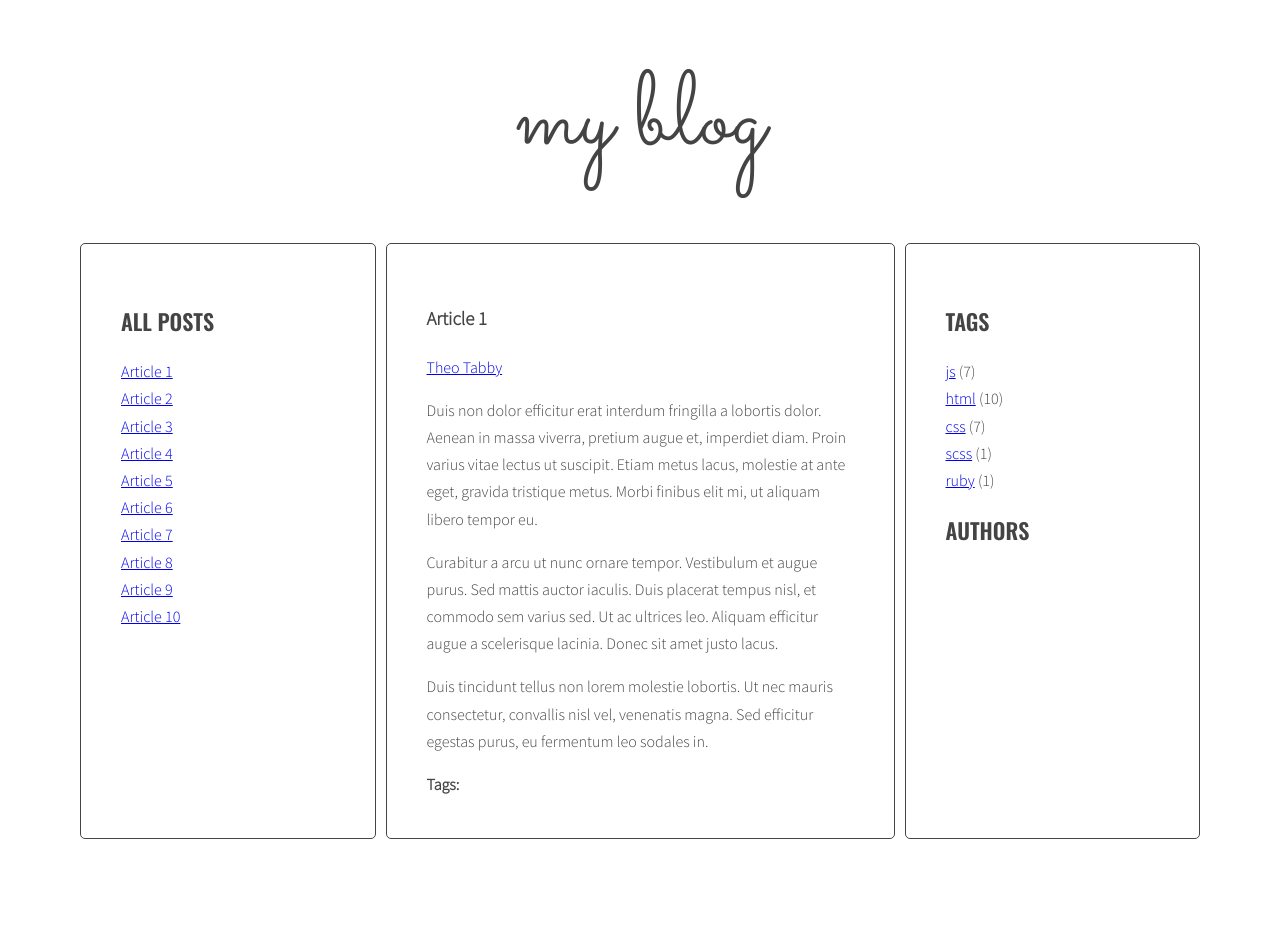
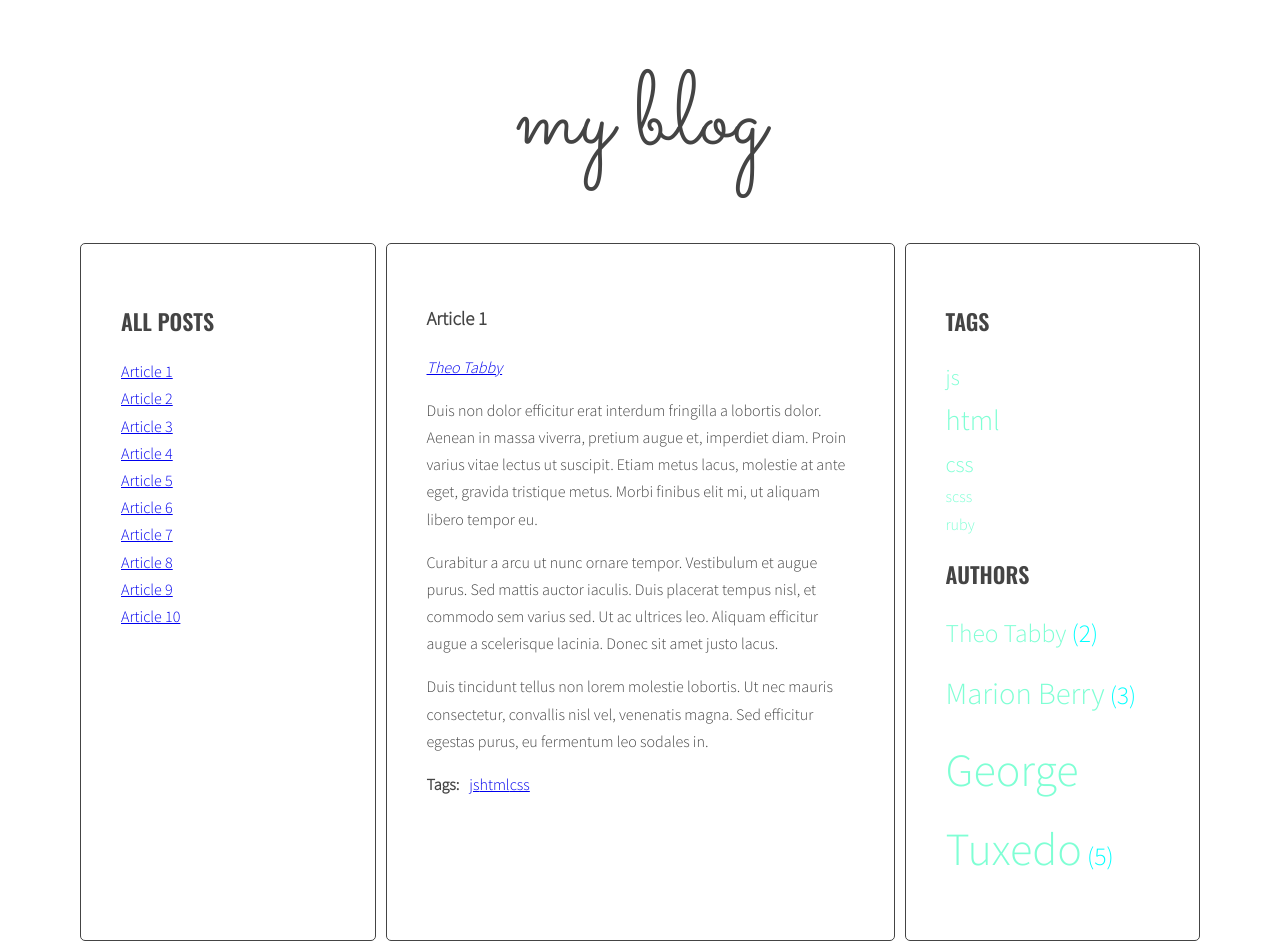
Before and after one commit to NewbieMike/blog, a website: page index.html in a window 1280 px wide. Before the commit the page ends 847 px from the top, so only its background shows below. Drawn offline with nearby package versions, Linux system fonts and the light colour scheme.

Commit message:
author filter script.js

```diff
--- a/js/script.js
+++ b/js/script.js
@@ -48,7 +48,8 @@ const optArticleSelector = '.post',
       optTagsListSelector = '.tags.list',
       optAuthorListSelector = '.authors .list',
       optCloudClassCount = 5,
-      optCloudClassPrefix = 'tag-size-';
+      optCloudClassPrefix = 'tag-size-',
+      optAuthorCloudClassPrefix  = 'author-size-';
 
 function generateTitleLinks(customSelector = ''){
 
@@ -164,7 +165,7 @@ function generateTags(){
     /* END LOOP: for each tag */
     }
     /* insert HTML of all the links into the tags wrapper */
-    //tagWrapper.insertAdjacentHTML('beforeend', html);
+    tagWrapper.insertAdjacentHTML('beforeend', html);
   /* END LOOP: for every article: */
   }
   /* [NEW] find list of tags in right column */
@@ -178,7 +179,7 @@ function generateTags(){
   /* [NEW] START LOOP: for each tag in allTags: */
   for(let tag in allTags){
     /* [NEW] generate code of a link and add it to allTagsHTML */
-    const tagLinkHTML = '<li><a class="tag-size-' + calculateTagClass(allTags[tag], tagsParams) +'" href ="#tag-' + tag + '">' + tag + '</a> (' + allTags[tag] + ') </li> ';
+    const tagLinkHTML = '<li><a class="tag-size-' + calculateTagClass(allTags[tag], tagsParams) +'" href ="#tag-' + tag + '">' + tag + '</a></li> ';
     console.log(tagLinkHTML);
 
     allTagsHTML += tagLinkHTML;
@@ -240,30 +241,58 @@ function addClickListenersToTags(){
 addClickListenersToTags();
 
 function generateAuthors(){
+  /* [NEW] create a new variable allAuthors with an empty array */
+  let allAuthors = {};
   /* find all articles */
   const articles = document.querySelectorAll(optArticleSelector);
   /* START LOOP: for every article: */
   for (let article of articles) {
     /* find authors wrapper */
     const authorWrapper = article.querySelector(optArticleAuthorSelector);
-    //console.log(authorWrapper);
-
+    console.log(authorWrapper);
+    //authorWrapper.innerHTML = '';
     /* make html variable with empty string */
     let html = '';
-
     /* get authors from data-author attribute */
     const articleAuthor = article.getAttribute('data-author');
-    //console.log(articleAuthor);
+    console.log(articleAuthor);
     /* generate HTML of the link */
     const htmlAuthor = '<a href="#author-' + articleAuthor + '">'+ articleAuthor +'</a>';
-    //console.log(htmlAuthor);
+    console.log(htmlAuthor);
     /* insert HTML of all the links into the authors wrapper */
-    authorWrapper.insertAdjacentHTML('afterend', htmlAuthor);
+    //authorWrapper.insertAdjacentHTML('afterend', htmlAuthor);
     /* add generated code to html variable */
-    html = html + authorWrapper;
+    html = html + htmlAuthor;
 
+    authorWrapper.innerHTML = html;
   /* END LOOP: for every article: */
+
+  if(!allAuthors[articleAuthor]) {
+    allAuthors[articleAuthor] = 1;
+  } else {
+    allAuthors[articleAuthor]++;
   }
+
+}
+  /* [NEW] find list of authors in right column */
+  const authorList = document.querySelector('.authors');
+
+  /* [NEW] create variable for all links HTML code */
+  const authorsParams = calculateTagsParams(allAuthors);
+  console.log(authorsParams);
+  let allAuthorsHTML = '';
+  /* [NEW] START LOOP: for each author in allAuthorss: */
+  for(let author in allAuthors){
+    /* [NEW] generate code of a link and add it to allAuthorsHTML */
+    const authorLinkHTML = '<li><a class="author-size-' + calculateTagClass(allAuthors[author], authorsParams) +'" href ="#author-' + author + '">' + author + '</a> (' + allAuthors[author] + ') </li> ';
+    console.log(authorLinkHTML);
+
+    allAuthorsHTML += authorLinkHTML;
+
+  /* [NEW] END LOOP: for each tag in allAuthors: */
+  }
+  /*[NEW] add HTML from allAuthorsHTML to authorList */
+  authorList.innerHTML = allAuthorsHTML;
 }
 
 generateAuthors();
--- a/sass/style.scss
+++ b/sass/style.scss
@@ -118,3 +118,75 @@ body {
     margin: 0 10px 0 0;
   }
 }
+
+/* Tags */
+
+.tags {
+  .tag-size-1 {
+    font-size: 1em;
+    color: aquamarine;
+    text-decoration: none;
+  }
+
+
+  .tag-size-2 {
+  font-size: 1.2em;
+  color: aquamarine;
+  text-decoration: none;
+  }
+
+  .tag-size-3 {
+  font-size: 1.4em;
+  color: aquamarine;
+  text-decoration: none;
+  }
+
+  .tag-size-4 {
+  font-size: 1.6em;
+  color: aquamarine;
+  text-decoration: none;
+  }
+
+  .tag-size-5 {
+  font-size: 1.8em;
+  color: aquamarine;
+  text-decoration: none;
+  }
+}
+
+.authors li {
+  font-size: 1.6em;
+  color: aqua;
+  text-decoration: none;
+}
+
+.authors {
+  .author-size-1 {
+    font-size: 1em;
+    color: aquamarine;
+    text-decoration: none;
+    }
+
+  .author-size-2 {
+    font-size: 1.2em;
+    color: aquamarine;
+    text-decoration: none;
+    }
+
+  .author-size-3 {
+    font-size: 1.4em;
+    color: aquamarine;
+    text-decoration: none;
+    }
+
+  .author-size-4 {
+    font-size: 1.6em;
+    color: aquamarine;
+    text-decoration: none;
+    }
+  .author-size-5 {
+    font-size: 1.8em;
+    color: aquamarine;
+    text-decoration: none;
+    }
+}
```
Also changed, not shown: css/style.css, 1 other file.
